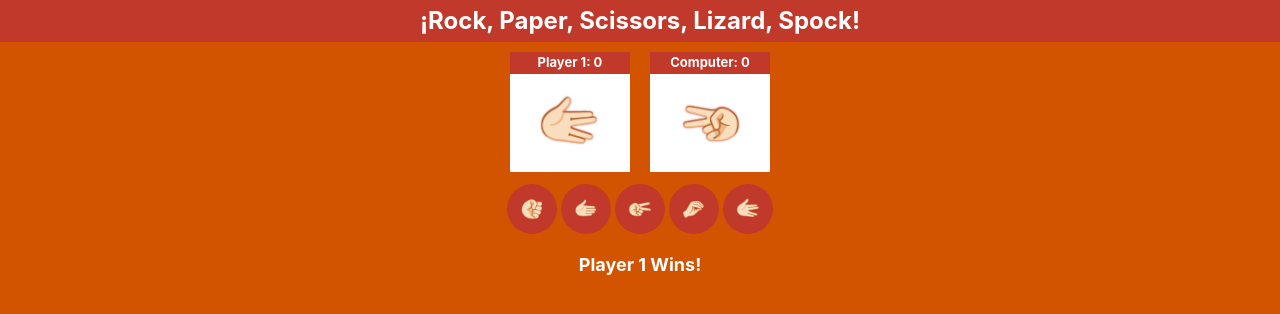
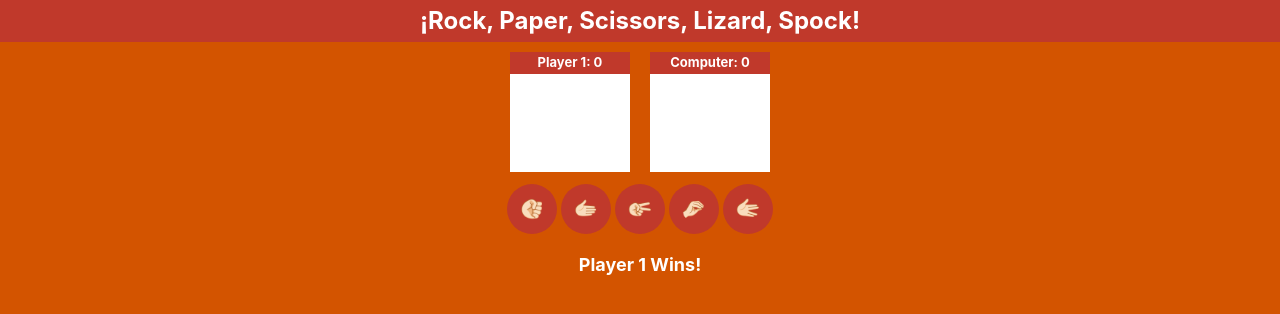
Before and after one commit to Alejandro-Cardozo/react-challenges, a React (Vite) app in the folder rock-paper-scissors-lizard-spock/: page / in a window 1280 px wide. Shown: the top 314 px of the page. Built offline with nearby package versions, Linux system fonts and the light colour scheme.

Commit message:
Add game logic

```diff
--- a/rock-paper-scissors-lizard-spock/src/ActionButton.jsx
+++ b/rock-paper-scissors-lizard-spock/src/ActionButton.jsx
@@ -1,7 +1,11 @@
 import icons from './icons'
 
-function ActionButton({ action }) {
-  return <button className='round-btn'>{icons[action]}</button>
+function ActionButton ({ action = 'rock', onActionSelected }) {
+  return (
+    <button className='round-btn' onClick={() => onActionSelected(action)}>
+      {icons[action]}
+    </button>
+  )
 }
 
 export default ActionButton
--- a/rock-paper-scissors-lizard-spock/src/App.jsx
+++ b/rock-paper-scissors-lizard-spock/src/App.jsx
@@ -1,23 +1,71 @@
+import { useState } from 'react'
+
 import Player from './Player'
 import ActionButton from './ActionButton'
 
 import './App.css'
 
-function App() {
+const rules = {
+  rock: ['lizard', 'scissors'],
+  paper: ['spock', 'rock'],
+  scissors: ['lizard', 'paper'],
+  lizard: ['spock', 'paper'],
+  spock: ['rock', 'scissors']
+}
+
+function randomAction () {
+  const keys = Object.keys(rules)
+  const index = Math.floor(Math.random() * keys.length)
+
+  return keys[index]
+}
+
+function selectWinner (action1, action2) {
+  if (action1 === action2) {
+    return 0
+  } else if (rules[action1].includes(action2)) {
+    return 1
+  } else if (rules[action2].includes(action1)) {
+    return -1
+  } else {
+    return null
+  }
+}
+
+function App () {
+  const [playerAction, setPlayerAction] = useState('')
+  const [playerScore, setPlayerScore] = useState(0)
+  const [computerAction, setComputerAction] = useState('')
+  const [computerScore, setComputerScore] = useState(0)
+
+  const onActionSelected = (selectedAction) => {
+    const computerAction = randomAction()
+
+    setPlayerAction(selectedAction)
+    setComputerAction(computerAction)
+
+    const winner = selectWinner(selectedAction, computerAction)
+    if (winner > 0) {
+      setPlayerScore((prev) => prev + 1)
+    } else if (winner < 0) {
+      setComputerScore((prev) => prev + 1)
+    }
+  }
+
   return (
     <div className='center'>
       <h1>¡Rock, Paper, Scissors, Lizard, Spock!</h1>
       <div>
         <div className='container'>
-          <Player id={1} name={'Player 1'} score={0} action='spock' />
-          <Player id={2} name={'Computer'} score={0} action='scissors' />
+          <Player id={1} name='Player 1' score={playerScore} action={playerAction} />
+          <Player id={2} name='Computer' score={computerScore} action={computerAction} />
         </div>
         <div>
-          <ActionButton action='rock' />
-          <ActionButton action='paper' />
-          <ActionButton action='scissors' />
-          <ActionButton action='lizard' />
-          <ActionButton action='spock' />
+          <ActionButton action='rock' onActionSelected={onActionSelected} />
+          <ActionButton action='paper' onActionSelected={onActionSelected} />
+          <ActionButton action='scissors' onActionSelected={onActionSelected} />
+          <ActionButton action='lizard' onActionSelected={onActionSelected} />
+          <ActionButton action='spock' onActionSelected={onActionSelected} />
         </div>
         <h2>Player 1 Wins!</h2>
       </div>
--- a/rock-paper-scissors-lizard-spock/src/Player.jsx
+++ b/rock-paper-scissors-lizard-spock/src/Player.jsx
@@ -1,13 +1,13 @@
 import icons from './icons'
 
-function Player({ id = 1, name = 'Player', score = 0, action = 'rock' }) {
-  const action_classes = id === 1 ? 'action player-one' : 'action player-two'
+function Player ({ id = 1, name = 'Player', score = 0, action = 'rock' }) {
+  const actionClasses = id === 1 ? 'action player-one' : 'action player-two'
   return (
     <div className='player'>
       <div className='score'>
         {name}: {score}
       </div>
-      <div className={action_classes}>{icons[action]}</div>
+      <div className={actionClasses}>{icons[action]}</div>
     </div>
   )
 }
--- a/rock-paper-scissors-lizard-spock/src/icons.js
+++ b/rock-paper-scissors-lizard-spock/src/icons.js
@@ -1,4 +1,5 @@
 const icons = {
+  '': '',
   rock: '✊🏻',
   paper: '✋🏻',
   scissors: '✌🏻',
```
